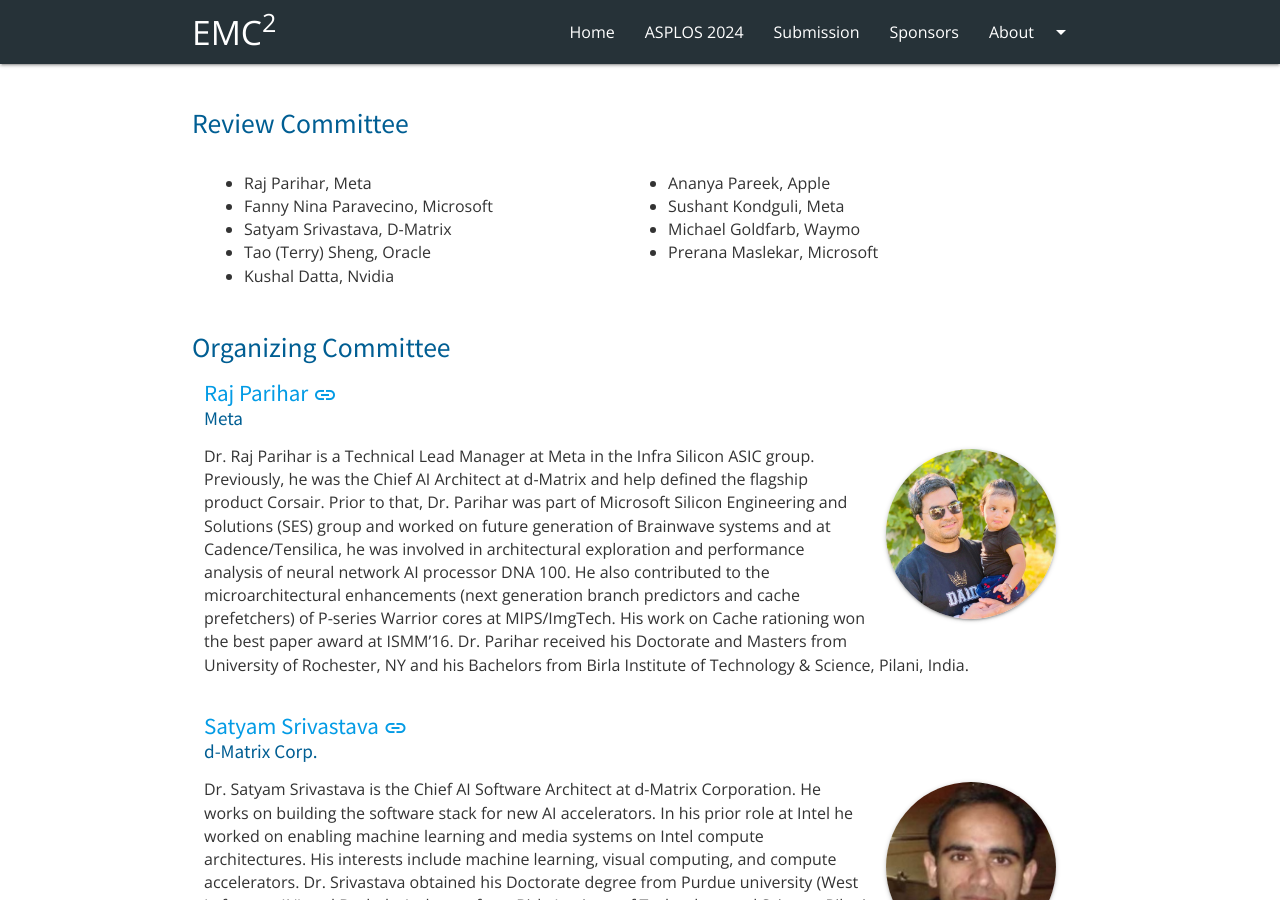
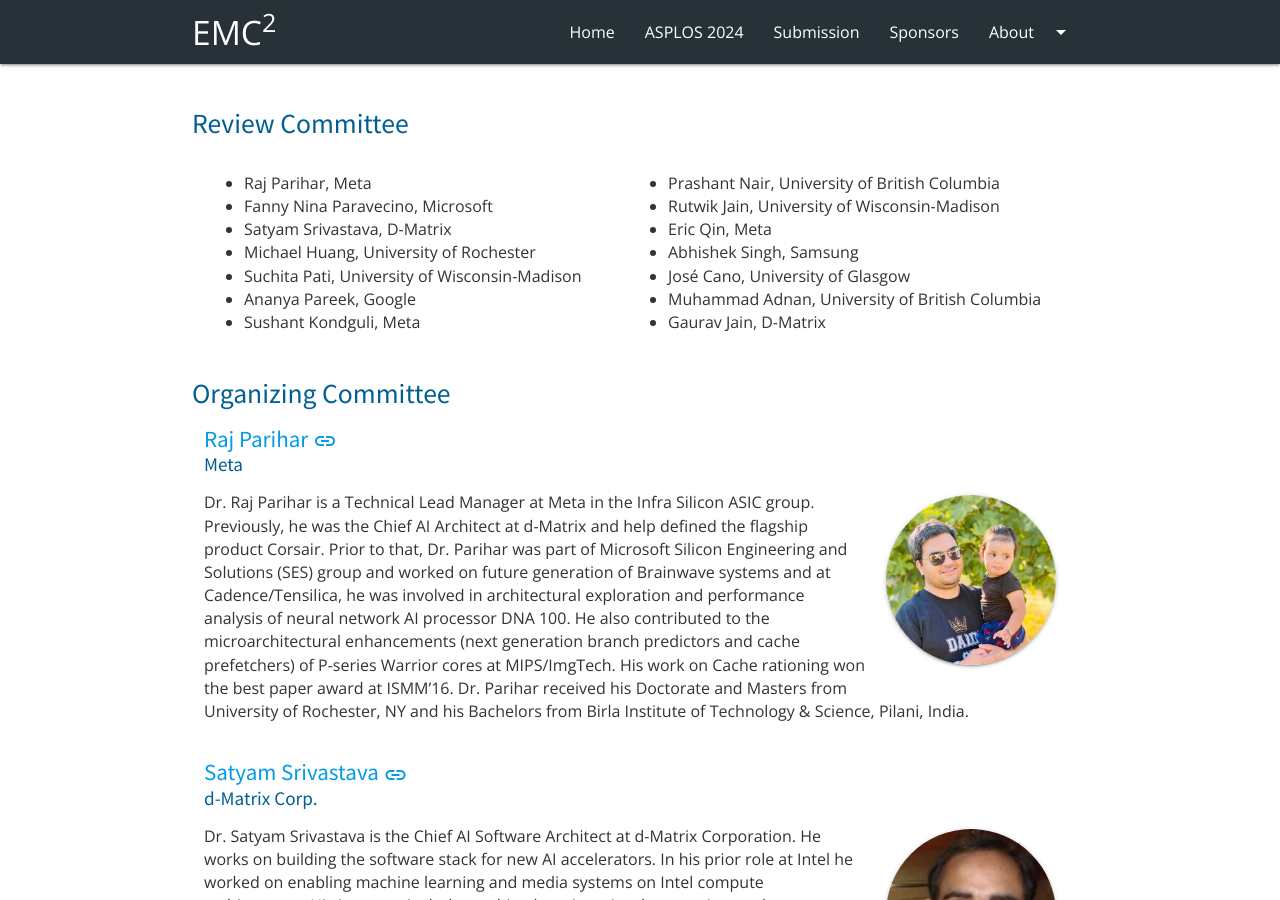
Before and after one commit to mgoldfar/emc2-web, a Jekyll site: the page built from program-committee.html, in a window 1280 px wide and 900 px high. Built offline with Jekyll 4.4.1, drawn with Linux system fonts in a browser that asks for light colours.

Commit message:
Update program-committee.html

```diff
--- a/program-committee.html
+++ b/program-committee.html
@@ -8,20 +8,28 @@
       affiliation: Microsoft
     - name: Satyam Srivastava
       affiliation: D-Matrix
-    - name: Tao (Terry) Sheng
-      affiliation: Oracle
-    - name: Kushal Datta
-      affiliation: Nvidia
+    - name: Michael Huang
+      affiliation: University of Rochester
+    - name: Suchita Pati
+      affiliation: University of Wisconsin-Madison
     - name: Ananya Pareek
-      affiliation: Apple
+      affiliation: Google
     - name: Sushant Kondguli
       affiliation: Meta
-    - name: Michael Goldfarb
-      affiliation: Waymo
-    - name: Prerana Maslekar
-      affiliation: Microsoft
-
-
+    - name: Prashant Nair
+      affiliation: University of British Columbia
+    - name: Rutwik Jain
+      affiliation: University of Wisconsin-Madison
+    - name: Eric Qin
+      affiliation: Meta
+    - name: Abhishek Singh
+      affiliation: Samsung
+    - name: José Cano
+      affiliation: University of Glasgow
+    - name: Muhammad Adnan
+      affiliation: University of British Columbia
+    - name: Gaurav Jain
+      affiliation: D-Matrix
 ---
 <!--
 <h3 class="header">Program Committee</h3>
```
